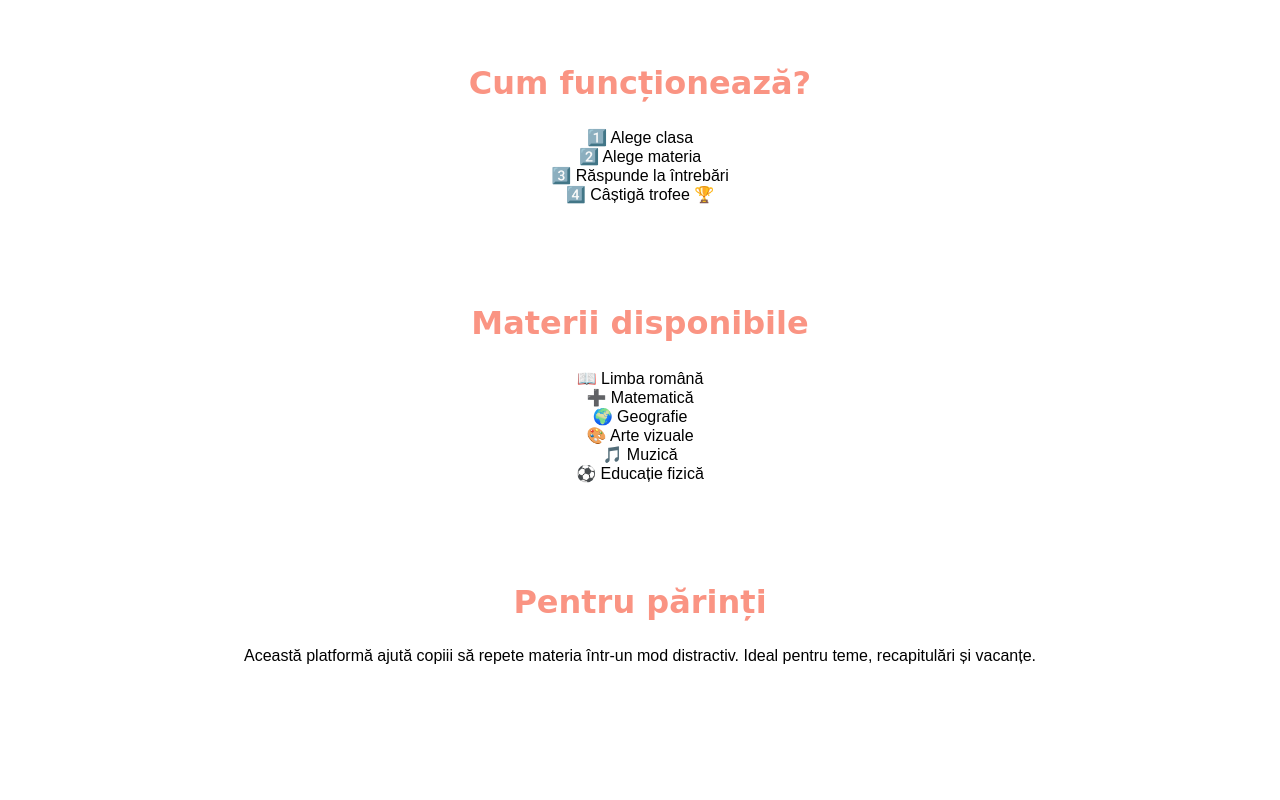
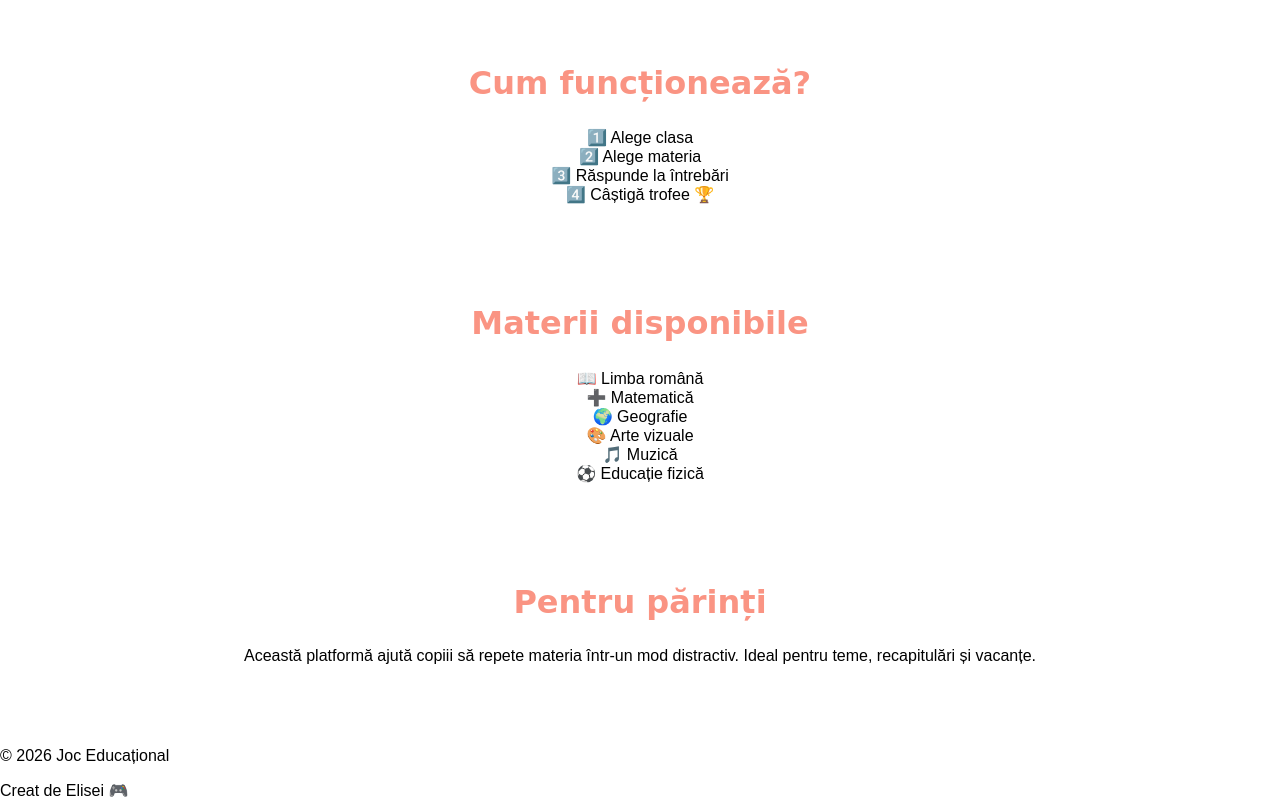
Before and after one commit to keksthecat/quiz1, a plain HTML site: page index.html in a window 1280 px wide. Shown: the part 721-1521 px from the top of the page. Before the commit the page ends 1452 px from the top, so only its background shows below. Drawn offline with Linux system fonts and the light colour scheme.

Commit message:
Fix HTML structure and add footer

```diff
--- a/index.html
+++ b/index.html
@@ -111,6 +111,13 @@
         </p>
     </section>
 
+    <footer id="footer">
+  <div class="footer-content">
+    <p>© 2026 Joc Educațional</p>
+    <p>Creat de Elisei 🎮</p>
+  </div>
+</footer>
+
 
 </body>
 
```
